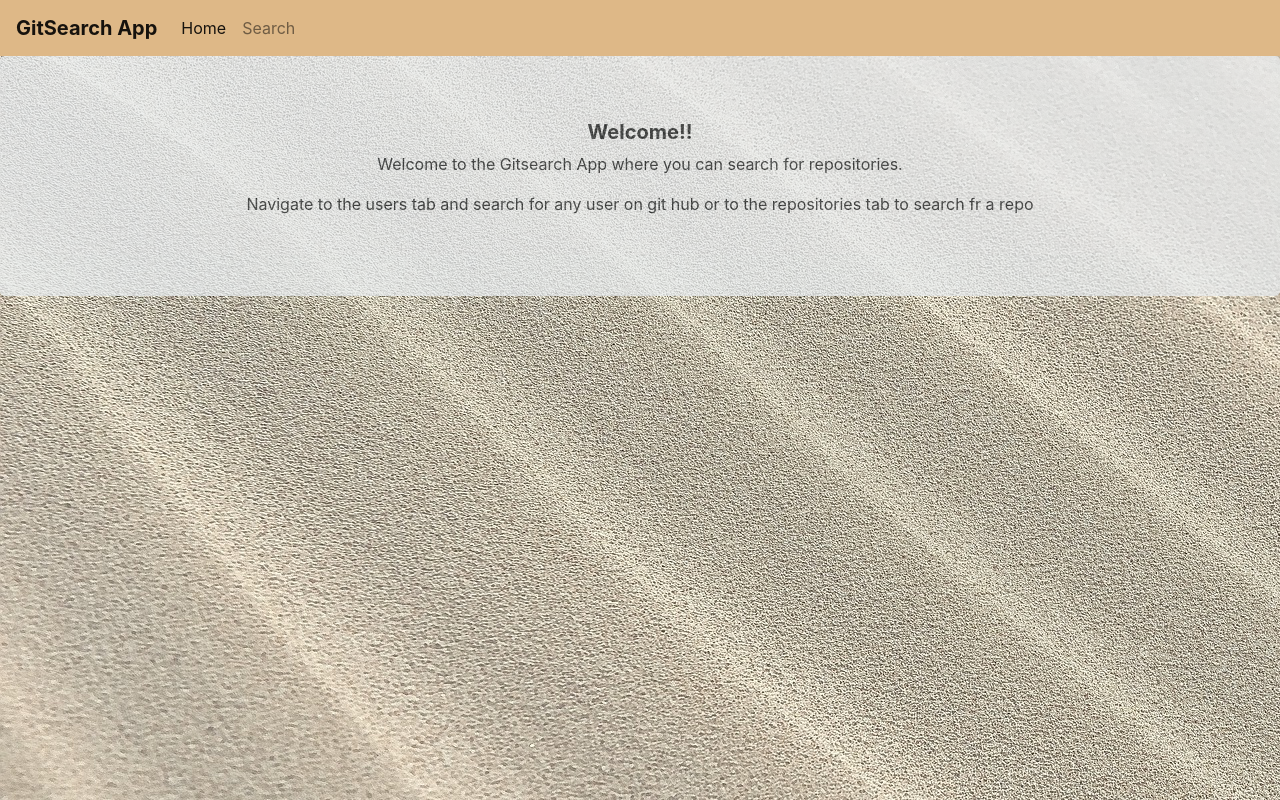
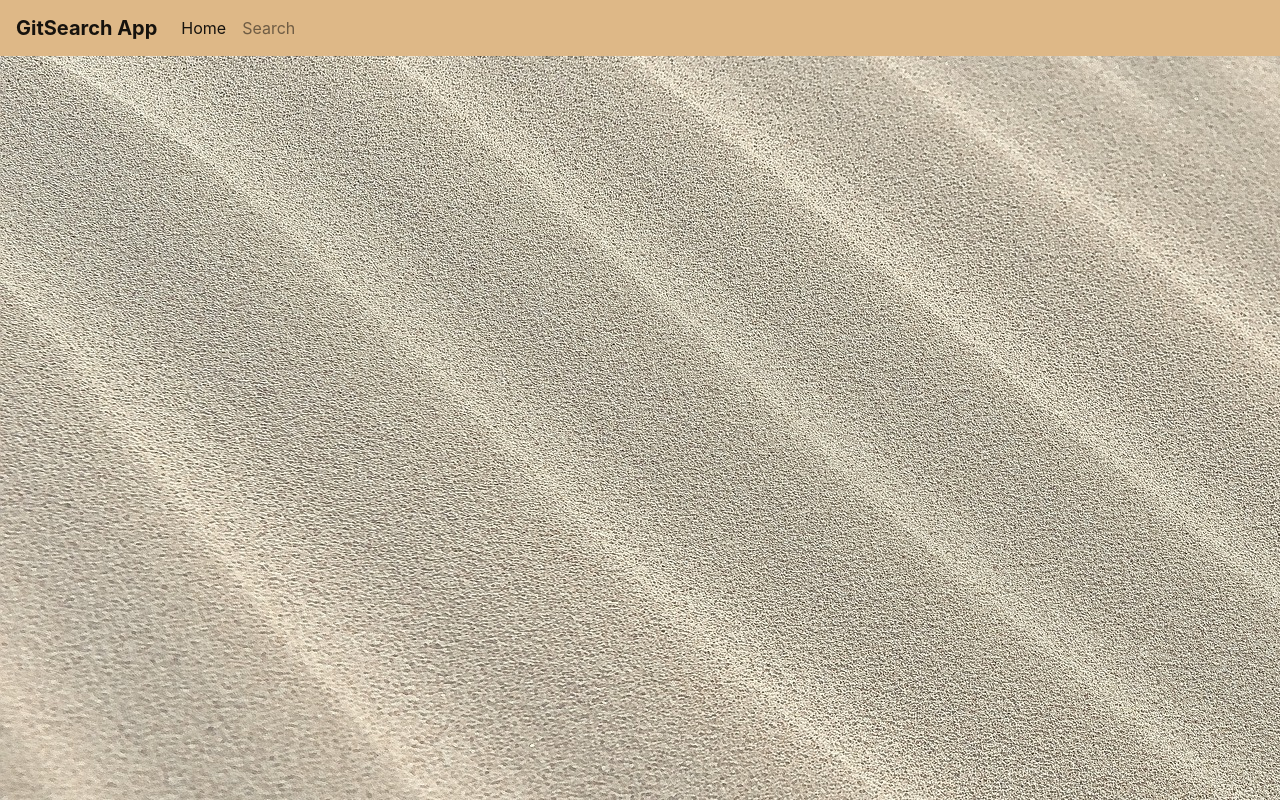
Before and after one commit to Ebay-droid/Gitssearch, an Angular app: page / in a window 1280 px wide. Built offline with nearby package versions, Linux system fonts and the light colour scheme.

Commit message:
search page targeted to blank page

```diff
--- a/src/app/app.component.html
+++ b/src/app/app.component.html
@@ -1,5 +1,5 @@
 <app-navbar></app-navbar>
-<app-home></app-home>
+<!-- <app-home></app-home> -->
 <router-outlet></router-outlet>
 
 <!-- <app-result></app-result> -->
--- a/src/app/navbar/navbar.component.html
+++ b/src/app/navbar/navbar.component.html
@@ -6,7 +6,7 @@
   <div class="collapse navbar-collapse" id="navbarNavAltMarkup">
     <div class="navbar-nav">
       <a class="nav-item nav-link active" routerLink= "home" routerLinkActive='active'>Home<span class="sr-only" >(current)</span></a>
-      <a class="nav-item nav-link" routerLink= "/search" routerLinkActive='active'>Search</a>
+      <a class="nav-item nav-link" routerLink= "/search" routerLinkActive='active' target="_blank">Search</a>
     </div>
   </div>
 </nav>
```
